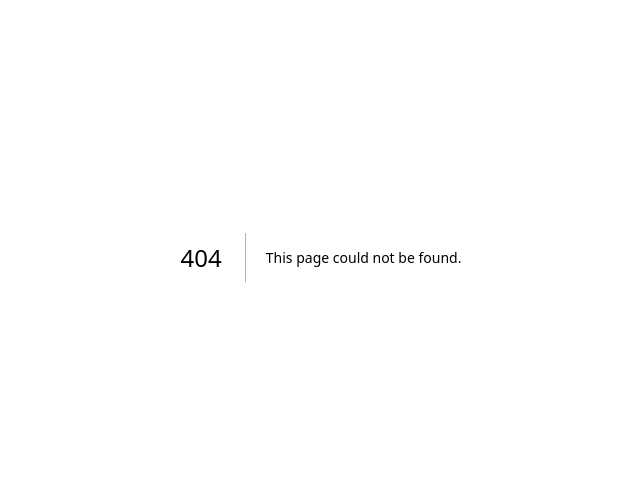
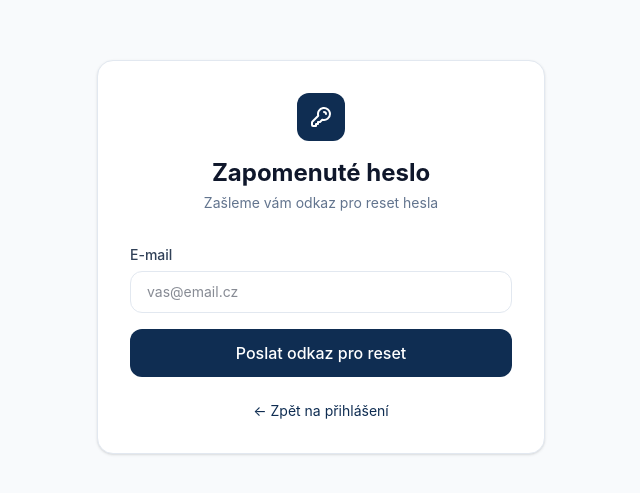
Before and after one commit to jevcakflowmake-dev/poradce-do-kapsy, a Next.js app: page /forgot-password in a window 1280 px wide. Before the commit this address had no page. Shown: the part 143-636 px from the top of the page, without its empty margins (319-959 px from the left). Built offline with nearby package versions, Linux system fonts and the light colour scheme; no server answers.

Commit message:
feat: zapomenuté heslo + reset hesla
Odkaz "Zapomenuté heslo?" pod login formulářem, stránka /forgot-password
pro zaslání reset emailu a /update-password pro nastavení nového hesla.

Co-Authored-By: Claude Sonnet 4.6 <noreply@anthropic.com>

```diff
--- /dev/null
+++ b/app/forgot-password/page.tsx
@@ -0,0 +1,104 @@
+'use client'
+
+import { useState } from 'react'
+import { useForm } from 'react-hook-form'
+import { zodResolver } from '@hookform/resolvers/zod'
+import { z } from 'zod'
+import Link from 'next/link'
+import { createClient } from '@/lib/supabase/client'
+
+const schema = z.object({
+  email: z.string().email('Zadejte platný e-mail'),
+})
+
+type FormData = z.infer<typeof schema>
+
+export default function ForgotPasswordPage() {
+  const [sent, setSent] = useState(false)
+  const [loading, setLoading] = useState(false)
+  const [error, setError] = useState<string | null>(null)
+
+  const { register, handleSubmit, formState: { errors } } = useForm<FormData>({
+    resolver: zodResolver(schema),
+  })
+
+  async function onSubmit(data: FormData) {
+    setLoading(true)
+    setError(null)
+    const supabase = createClient()
+    const { error } = await supabase.auth.resetPasswordForEmail(data.email, {
+      redirectTo: `${window.location.origin}/update-password`,
+    })
+    if (error) setError(error.message)
+    else setSent(true)
+    setLoading(false)
+  }
+
+  return (
+    <div className="min-h-screen bg-slate-50 flex items-center justify-center p-4">
+      <div className="w-full max-w-md">
+        <div className="bg-white rounded-2xl shadow-sm border border-slate-200 p-8">
+          <div className="text-center mb-8">
+            <div className="inline-flex items-center justify-center w-12 h-12 rounded-xl mb-4" style={{ background: '#0f2d52' }}>
+              <svg className="w-6 h-6 text-white" fill="none" stroke="currentColor" viewBox="0 0 24 24">
+                <path strokeLinecap="round" strokeLinejoin="round" strokeWidth={2} d="M15 7a2 2 0 012 2m4 0a6 6 0 01-7.743 5.743L11 17H9v2H7v2H4a1 1 0 01-1-1v-2.586a1 1 0 01.293-.707l5.964-5.964A6 6 0 1121 9z" />
+              </svg>
+            </div>
+            <h1 className="text-2xl font-bold text-slate-900">Zapomenuté heslo</h1>
+            <p className="text-slate-500 mt-1 text-sm">Zašleme vám odkaz pro reset hesla</p>
+          </div>
+
+          {sent ? (
+            <div className="text-center py-4">
+              <div className="w-16 h-16 bg-green-100 rounded-full flex items-center justify-center mx-auto mb-4">
+                <svg className="w-8 h-8 text-green-600" fill="none" stroke="currentColor" viewBox="0 0 24 24">
+                  <path strokeLinecap="round" strokeLinejoin="round" strokeWidth={2} d="M3 8l7.89 5.26a2 2 0 002.22 0L21 8M5 19h14a2 2 0 002-2V7a2 2 0 00-2-2H5a2 2 0 00-2 2v10a2 2 0 002 2z" />
+                </svg>
+              </div>
+              <h2 className="font-semibold text-slate-900">Zkontrolujte e-mail</h2>
+              <p className="text-sm text-slate-500 mt-2">
+                Poslali jsme vám odkaz pro reset hesla. Platí 60 minut.
+              </p>
+              <Link href="/" className="inline-block mt-6 text-sm font-medium" style={{ color: '#0f2d52' }}>
+                ← Zpět na hlavní stránku
+              </Link>
+            </div>
+          ) : (
+            <>
+              {error && (
+                <div className="mb-4 p-3 bg-red-50 border border-red-200 rounded-lg text-sm text-red-700">
+                  {error}
+                </div>
+              )}
+              <form onSubmit={handleSubmit(onSubmit)} className="space-y-4">
+                <div>
+                  <label className="block text-sm font-medium text-slate-700 mb-1.5">E-mail</label>
+                  <input
+                    {...register('email')}
+                    type="email"
+                    placeholder="vas@email.cz"
+                    className="w-full px-4 py-2.5 border border-slate-200 rounded-xl text-sm focus:outline-none focus:ring-2 focus:ring-blue-500"
+                  />
+                  {errors.email && <p className="mt-1 text-xs text-red-600">{errors.email.message}</p>}
+                </div>
+                <button
+                  type="submit"
+                  disabled={loading}
+                  className="w-full py-3 font-medium rounded-xl text-white transition-colors disabled:opacity-50"
+                  style={{ background: '#0f2d52' }}
+                >
+                  {loading ? 'Odesílám...' : 'Poslat odkaz pro reset'}
+                </button>
+              </form>
+              <p className="text-center text-sm text-slate-500 mt-6">
+                <Link href="/" className="hover:underline" style={{ color: '#0f2d52' }}>
+                  ← Zpět na přihlášení
+                </Link>
+              </p>
+            </>
+          )}
+        </div>
+      </div>
+    </div>
+  )
+}
--- a/app/login/LoginForm.tsx
+++ b/app/login/LoginForm.tsx
@@ -112,6 +112,11 @@ export default function LoginForm() {
             >
               {loading ? 'Přihlašuji...' : 'Přihlásit se'}
             </button>
+            <p className="text-center mt-1">
+              <a href="/forgot-password" className="text-slate-400 text-xs hover:text-slate-600 transition-colors underline">
+                Zapomenuté heslo?
+              </a>
+            </p>
           </form>
         </div>
       </div>
--- /dev/null
+++ b/app/update-password/page.tsx
@@ -0,0 +1,96 @@
+'use client'
+
+import { useState } from 'react'
+import { useForm } from 'react-hook-form'
+import { zodResolver } from '@hookform/resolvers/zod'
+import { z } from 'zod'
+import { useRouter } from 'next/navigation'
+import { createClient } from '@/lib/supabase/client'
+
+const schema = z.object({
+  password: z.string().min(6, 'Heslo musí mít alespoň 6 znaků'),
+  confirm_password: z.string(),
+}).refine((d) => d.password === d.confirm_password, {
+  message: 'Hesla se neshodují',
+  path: ['confirm_password'],
+})
+
+type FormData = z.infer<typeof schema>
+
+export default function UpdatePasswordPage() {
+  const [loading, setLoading] = useState(false)
+  const [error, setError] = useState<string | null>(null)
+  const router = useRouter()
+
+  const { register, handleSubmit, formState: { errors } } = useForm<FormData>({
+    resolver: zodResolver(schema),
+  })
+
+  async function onSubmit(data: FormData) {
+    setLoading(true)
+    setError(null)
+    const supabase = createClient()
+    const { error } = await supabase.auth.updateUser({ password: data.password })
+    if (error) {
+      setError(error.message)
+      setLoading(false)
+    } else {
+      router.push('/dashboard')
+    }
+  }
+
+  return (
+    <div className="min-h-screen bg-slate-50 flex items-center justify-center p-4">
+      <div className="w-full max-w-md">
+        <div className="bg-white rounded-2xl shadow-sm border border-slate-200 p-8">
+          <div className="text-center mb-8">
+            <div className="inline-flex items-center justify-center w-12 h-12 rounded-xl mb-4" style={{ background: '#0f2d52' }}>
+              <svg className="w-6 h-6 text-white" fill="none" stroke="currentColor" viewBox="0 0 24 24">
+                <path strokeLinecap="round" strokeLinejoin="round" strokeWidth={2} d="M12 15v2m-6 4h12a2 2 0 002-2v-6a2 2 0 00-2-2H6a2 2 0 00-2 2v6a2 2 0 002 2zm10-10V7a4 4 0 00-8 0v4h8z" />
+              </svg>
+            </div>
+            <h1 className="text-2xl font-bold text-slate-900">Nové heslo</h1>
+            <p className="text-slate-500 mt-1 text-sm">Zadejte své nové heslo</p>
+          </div>
+
+          {error && (
+            <div className="mb-4 p-3 bg-red-50 border border-red-200 rounded-lg text-sm text-red-700">
+              {error}
+            </div>
+          )}
+
+          <form onSubmit={handleSubmit(onSubmit)} className="space-y-4">
+            <div>
+              <label className="block text-sm font-medium text-slate-700 mb-1.5">Nové heslo</label>
+              <input
+                {...register('password')}
+                type="password"
+                placeholder="••••••••"
+                className="w-full px-4 py-2.5 border border-slate-200 rounded-xl text-sm focus:outline-none focus:ring-2 focus:ring-blue-500"
+              />
+              {errors.password && <p className="mt-1 text-xs text-red-600">{errors.password.message}</p>}
+            </div>
+            <div>
+              <label className="block text-sm font-medium text-slate-700 mb-1.5">Potvrzení hesla</label>
+              <input
+                {...register('confirm_password')}
+                type="password"
+                placeholder="••••••••"
+                className="w-full px-4 py-2.5 border border-slate-200 rounded-xl text-sm focus:outline-none focus:ring-2 focus:ring-blue-500"
+              />
+              {errors.confirm_password && <p className="mt-1 text-xs text-red-600">{errors.confirm_password.message}</p>}
+            </div>
+            <button
+              type="submit"
+              disabled={loading}
+              className="w-full py-3 font-medium rounded-xl text-white transition-colors disabled:opacity-50"
+              style={{ background: '#0f2d52' }}
+            >
+              {loading ? 'Ukládám...' : 'Uložit nové heslo'}
+            </button>
+          </form>
+        </div>
+      </div>
+    </div>
+  )
+}
--- a/components/auth/InlineLogin.tsx
+++ b/components/auth/InlineLogin.tsx
@@ -161,6 +161,11 @@ export default function InlineLogin() {
           >
             {loading ? 'Přihlašuji...' : 'Přihlásit se →'}
           </button>
+          <p className="text-center mt-2">
+            <a href="/forgot-password" className="text-blue-300 text-xs hover:text-white transition-colors underline">
+              Zapomenuté heslo?
+            </a>
+          </p>
         </form>
       )}
 
```
